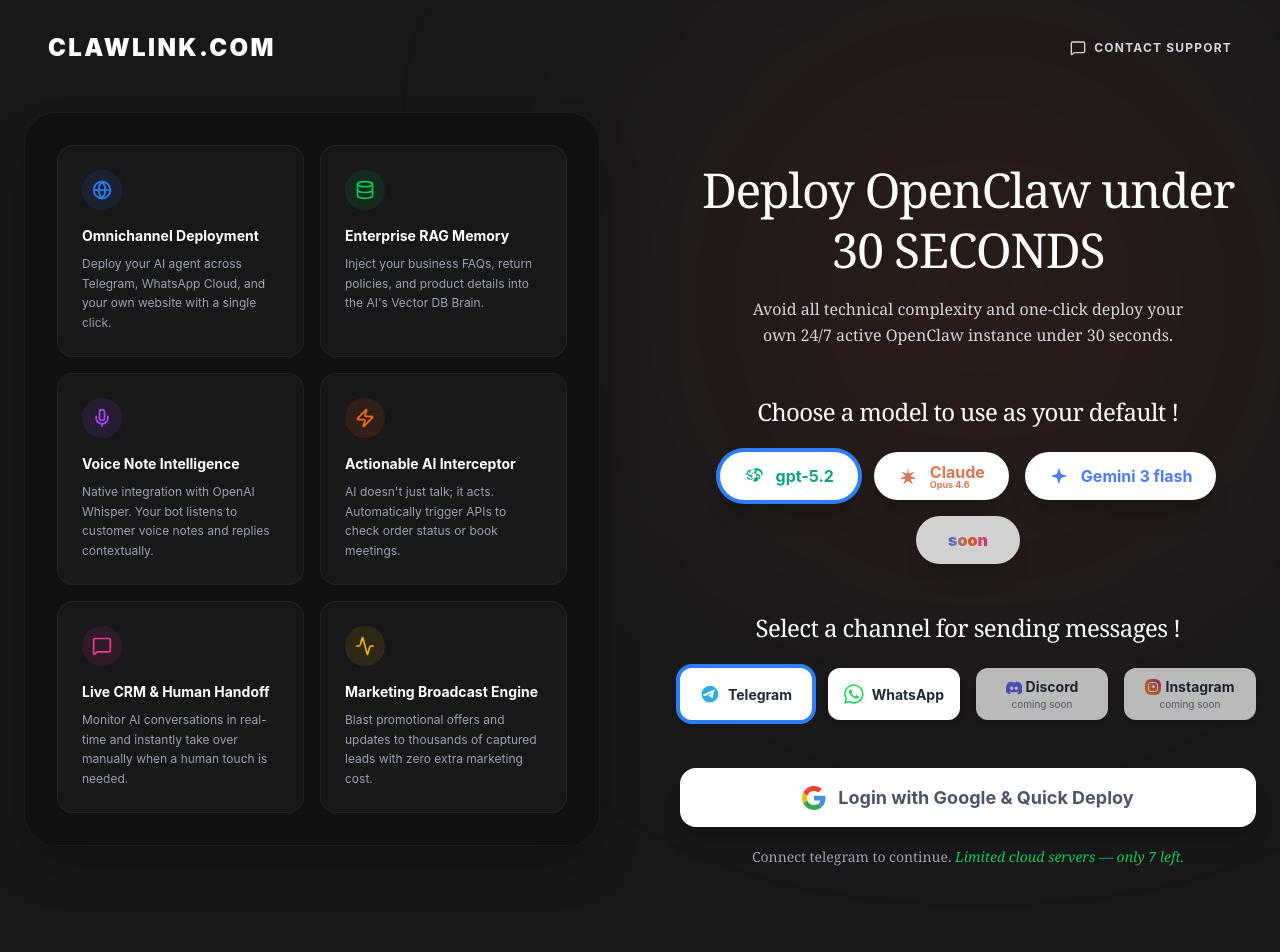
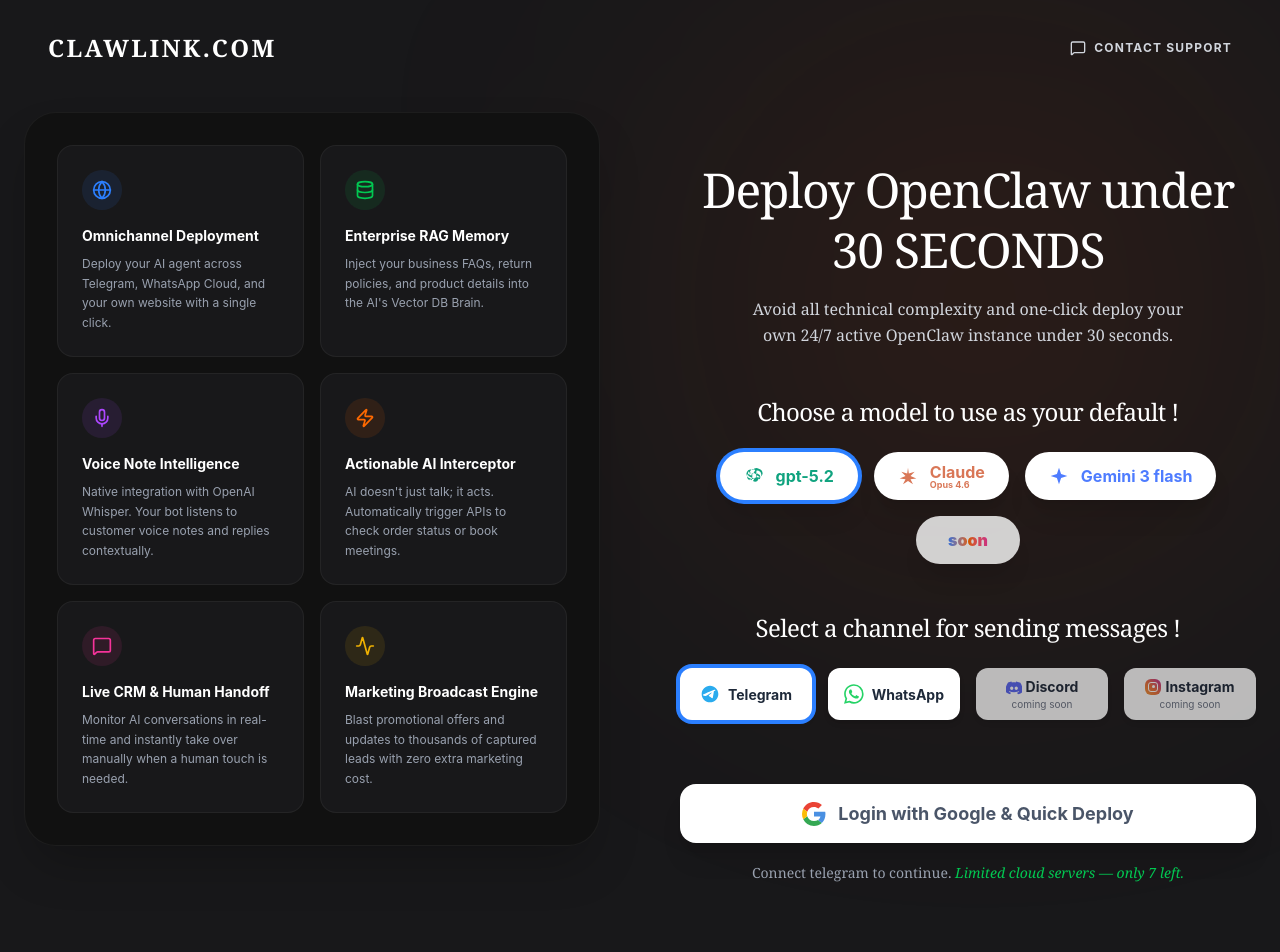
Before and after one commit to hopondfgvcx501-rgb/clawlink, a Next.js app: page / in a window 1280 px wide. Shown: the top 952 px of the page. Built offline with nearby package versions, Linux system fonts and the light colour scheme; no server answers.

Commit message:
fixed TS args error and cleared duplicate LandingUI completely to render perfect flawless canva design

```diff
--- a/app/page.tsx
+++ b/app/page.tsx
@@ -60,13 +60,16 @@ export default function Home() {
     document.body.appendChild(script);
   }, []);
 
+  // 🚀 RED-SQUIGGLY ERROR FIXED HERE (Added 'channel: string')
   const handleOpenIntegration = (channel: string) => {
     if(channel === 'discord' || channel === 'instagram') return;
     setActiveChannel(channel);
     setIsTelegramModalOpen(true);
   };
 
-  const handleOpenPricing = () => {
+  // 🚀 RED-SQUIGGLY ERROR FIXED HERE (Added 'channel: string')
+  const handleOpenPricing = (channel: string) => {
+    setActiveChannel(channel);
     setShowPricingPopup(true);
   };
 
@@ -175,7 +178,7 @@ export default function Home() {
 
       {/* 🚀 TOP NAVBAR */}
       <nav className="relative z-50 flex items-center justify-between px-6 md:px-12 py-8 max-w-[1600px] mx-auto">
-        <div className="text-xl md:text-2xl font-black tracking-widest uppercase text-white">CLAWLINK.COM</div>
+        <div className="text-xl md:text-2xl font-black tracking-widest uppercase text-white font-serif">CLAWLINK.COM</div>
         <div className="flex items-center gap-6">
           {status === "authenticated" && (
              <div className="hidden md:flex items-center gap-3">
@@ -284,7 +287,7 @@ export default function Home() {
             </div>
 
             {/* Auth / Deploy Action Button */}
-            <div className="w-full max-w-xl">
+            <div className="w-full max-w-xl mt-4">
               {botLink ? (
                 <div className="bg-green-500/10 border border-green-500/30 p-6 rounded-2xl text-center backdrop-blur-md">
                   <h3 className="text-xl font-bold text-white mb-4">OpenClaw is Live! 🚀</h3>
@@ -400,7 +403,7 @@ export default function Home() {
         </div>
       </footer>
 
-      {/* 🚀 MODALS (Intact Logic) */}
+      {/* 🚀 MODALS */}
       <AnimatePresence>
         {isTelegramModalOpen && (
           <div className="fixed inset-0 z-50 flex items-center justify-center bg-black/90 backdrop-blur-md p-4">
```
